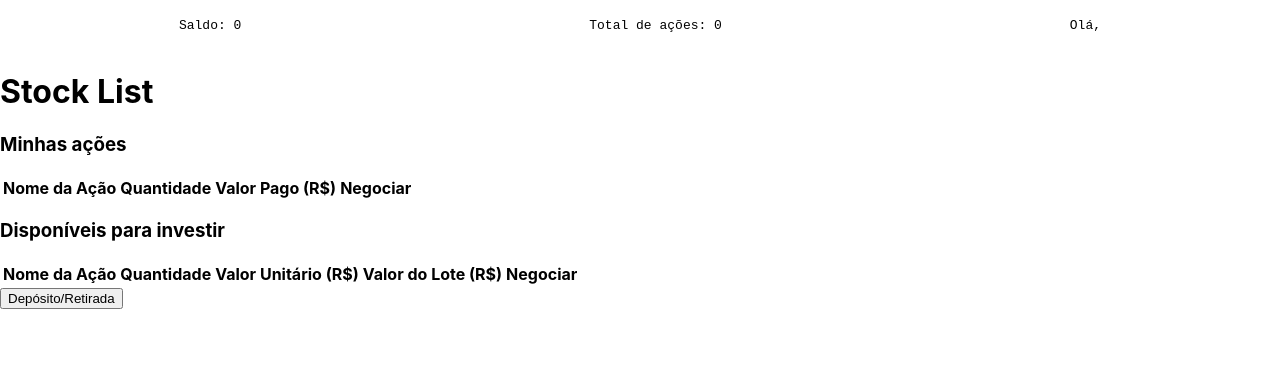
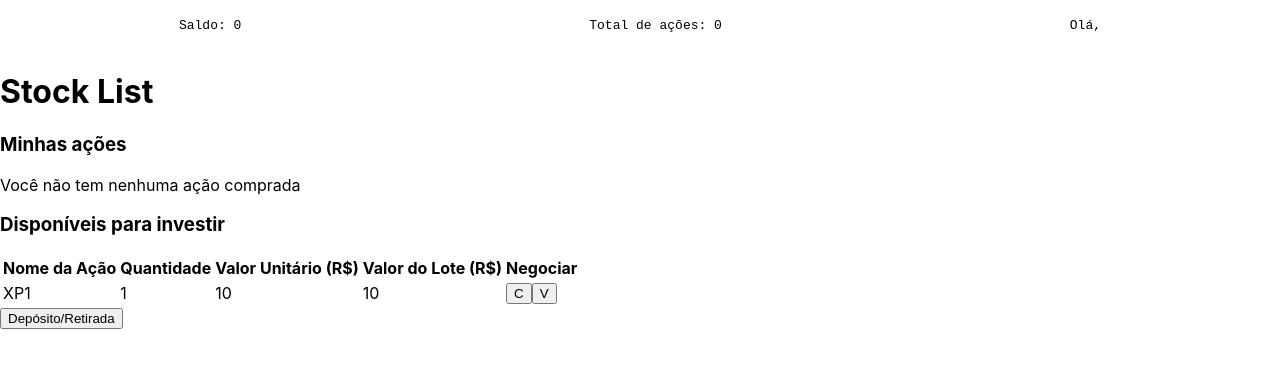
Before and after one commit to Yasmim-Matos/desafio-pratico-ps-xp, a React (Create React App) app: page /desafio-pratico-ps-xp/stocklist in a window 1280 px wide. Shown: the top 368 px of the page. Built offline with nearby package versions, Linux system fonts and the light colour scheme.

Commit message:
fix: changing the name of files that were imported on 'StockListPage' to work correctly

```diff
--- a/src/components/StocksAvailableToInvest.jsx
+++ /dev/null
@@ -1,22 +0,0 @@
-import React from 'react';
-
-function StocksAvailableToInvest() {
-    return (
-        <main className="stocks-available-container">
-            <h3>Disponíveis para investir</h3>
-                <table>
-                    <thead>
-                        <tr>
-                            <th>Nome da Ação</th>
-                            <th>Quantidade</th>
-                            <th>Valor Unitário (R$)</th>
-                            <th>Valor do Lote (R$)</th>
-                            <th>Negociar</th>
-                        </tr>
-                    </thead>
-                </table>
-        </main>
-    );
-}
-
-export default StocksAvailableToInvest;
--- a/src/components/UserStocks.jsx
+++ /dev/null
@@ -1,21 +0,0 @@
-import React from 'react';
-
-function UserStocks() {
-    return (
-        <main className="user-stocks-container">
-            <h3>Minhas ações</h3>
-                <table>
-                    <thead>
-                        <tr>
-                        <th>Nome da Ação</th>
-                        <th>Quantidade</th>
-                        <th>Valor Pago (R$)</th>
-                        <th>Negociar</th>
-                        </tr>
-                    </thead>
-                </table>
-        </main>
-    );
-}
-
-export default UserStocks;
--- a/src/pages/StockListPage.jsx
+++ b/src/pages/StockListPage.jsx
@@ -2,8 +2,8 @@ import React from 'react';
 import Header from '../components/Header';
 
 import { Link } from 'react-router-dom';
-import UserStocks from '../components/UserStocks';
-import StocksAvailableToInvest from '../components/StocksAvailableToInvest';
+import UserStocksTable from '../components/UserStocksTable';
+import StocksAvailableToInvestTable from '../components/StocksAvailableToInvestTable';
 
 function StockListPage() {
     return (
@@ -11,9 +11,9 @@ function StockListPage() {
             <Header />
             <h1>Stock List</h1>
 
-            <UserStocks />
+            <UserStocksTable />
 
-            <StocksAvailableToInvest />
+            <StocksAvailableToInvestTable />
 
             <Link to='/depositandwithdrawal'>
                 <button
```
